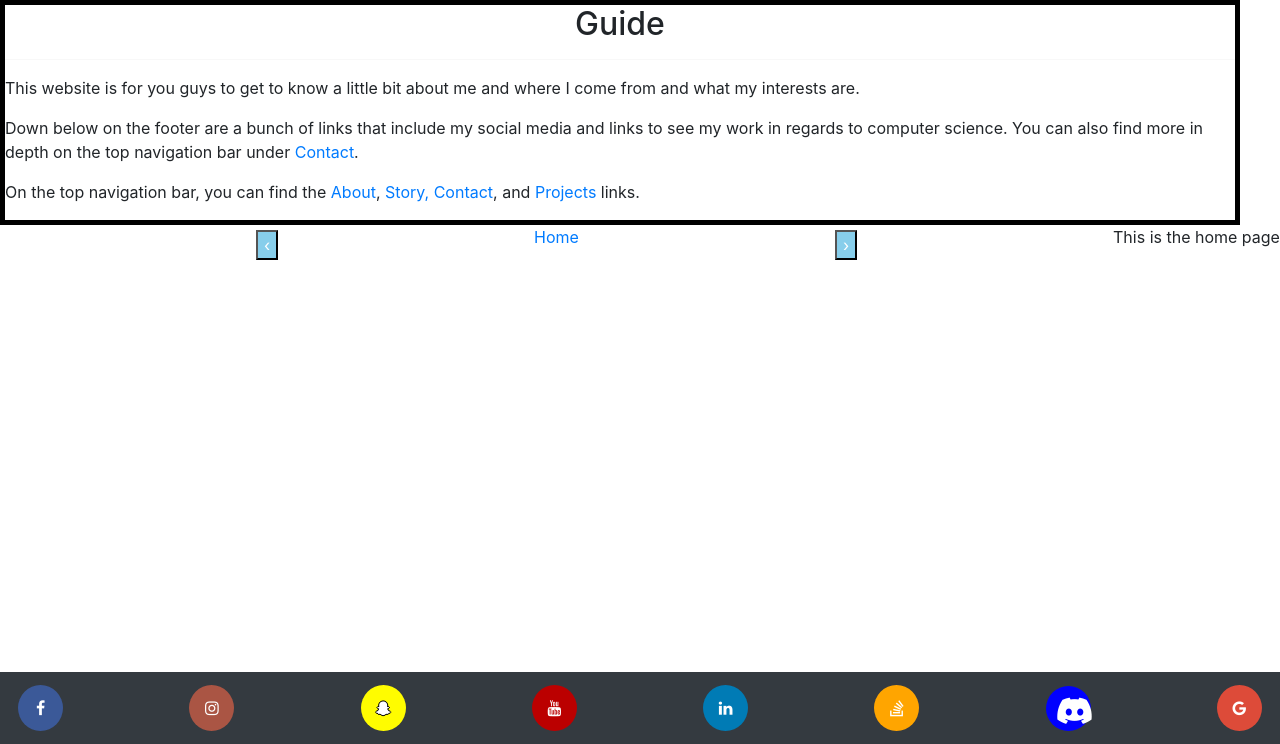
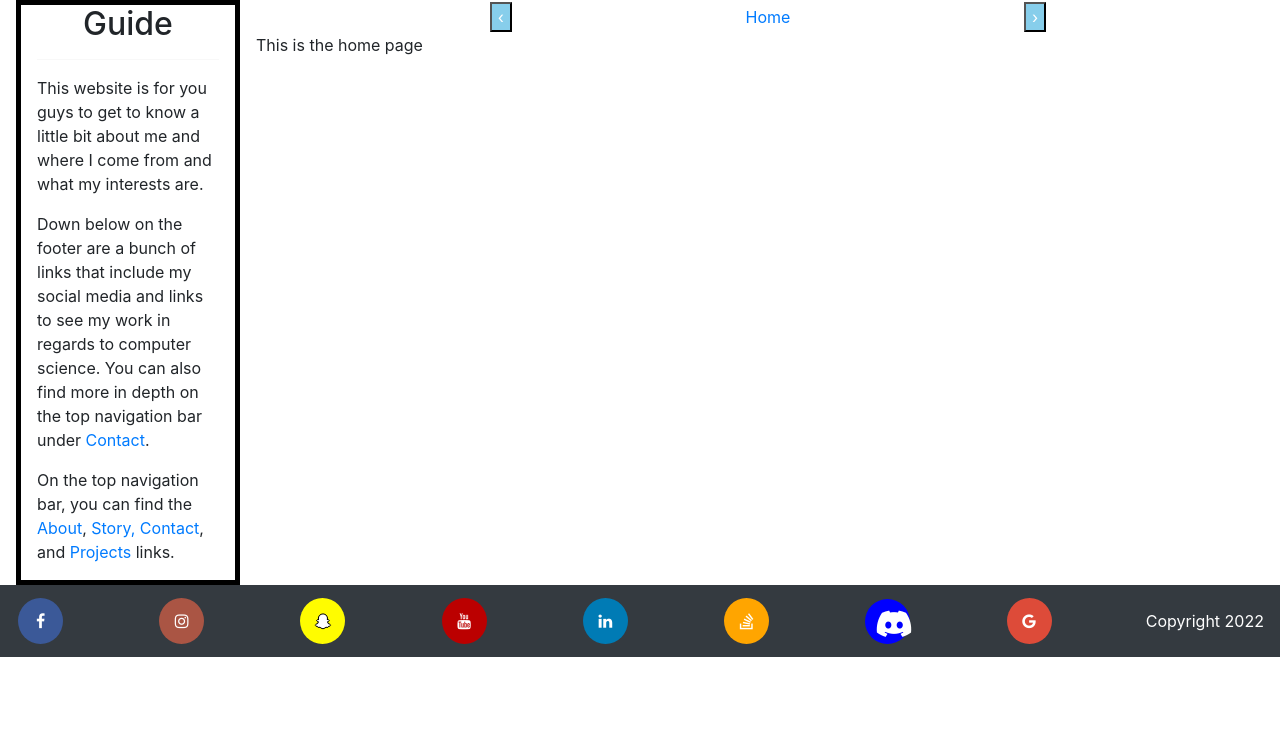
Before and after one commit to viveroa2291/adanvivero, a PHP site: page / in a window 1280 px wide. Shown: the part 56-800 px from the top of the page. Run offline with PHP 8.4, Linux system fonts and the light colour scheme; some libraries are stand-ins or nearby versions.

Commit message:
Update
Cleaned up a bit of each page.

```diff
--- a/CSS/home.css
+++ b/CSS/home.css
@@ -1,6 +1,24 @@
-.leftBar{
+.containers {
+  display: flex;
+  flex-direction: row;
+}
+.left-side{
+    width: 20%;
+    padding: 0 1rem;
+}
+.left-details{
     border: solid black 5px;
-    grid-area: leftPanel;
+    padding: 0 1rem;
+}
+.main-side{
+    display: flex;
+    flex-direction: column;
+    width: 80%;
+}
+.main-details {
+  display: flex;
+  flex-direction: row;
+  align-items: center;
 }
 .helloWorld{
     text-align: center;
@@ -23,11 +41,6 @@
   visibility: visible;
   width: 100%;
 }
-.description{
-    grid-area: mainPanel;
-    display: flex;
-    flex-direction: row;
-}
 #next-area, #previous-area {
     margin: auto;
 }
@@ -42,69 +55,3 @@
 #header{
     text-align: center;
 }
-.mainBody{
-    display: grid;
-    grid-template-areas:
-    'leftPanel mainPanel mainPanel mainPanel mainPanel';
-   grid-gap: 10px;
-}
-.fa {
-    padding: 15px;
-    font-size: 30px;
-    width: 45px;
-    text-align: center;
-    text-decoration: none;
-    margin: 5px 2px;
-    border-radius: 50%;
-  }
-.fa:hover {
-    opacity: 0.9;
-}
-.fa-facebook {
-    background: #3B5998;
-    color: white;
-  }
-.fa-instagram {
-    background: #AA5544;
-    color: white;
-  }
-.fa-snapchat-ghost {
-    background: #fffc00;
-    color: white;
-    text-shadow: -1px 0 black, 0 1px black, 1px 0 black, 0 -1px black;
-  }
-.fa-youtube {
-    background: #bb0000;
-    color: white;
-  }
-.fa-linkedin {
-    background: #007bb5;
-    color: white;
-  }
-.fa-stack-overflow {
-    background: orange;
-    color:white;
-  }
-.fa-discord{
-    background: blue;
-    color: white;
-  }
-.fa-google {
-    background: #dd4b39;
-    color: white;
-  }
-#footer{
-    position: fixed;
-    bottom: 0;
-    width: 100%;
-  }
-.fab {
-    padding: 10px;
-    font-size: 30px;
-    width: 45px;
-    height: 45px;
-    text-align: center;
-    text-decoration: none;
-    margin: 5px 2px;
-    border-radius: 50%;
-  }
--- /dev/null
+++ b/CSS/styles.css
@@ -0,0 +1,63 @@
+.fa {
+    padding: 15px;
+    font-size: 30px;
+    width: 45px;
+    text-align: center;
+    text-decoration: none;
+    margin: 5px 2px;
+    border-radius: 50%;
+  }
+.fa:hover {
+    opacity: 0.9;
+}
+.fa-facebook {
+    background: #3B5998;
+    color: white;
+  }
+.fa-instagram {
+    background: #AA5544;
+    color: white;
+  }
+.fa-snapchat-ghost {
+    background: #fffc00;
+    color: white;
+    text-shadow: -1px 0 black, 0 1px black, 1px 0 black, 0 -1px black;
+  }
+.fa-youtube {
+    background: #bb0000;
+    color: white;
+  }
+.fa-linkedin {
+    background: #007bb5;
+    color: white;
+  }
+.fa-stack-overflow {
+    background: orange;
+    color:white;
+  }
+.fa-discord{
+    background: blue;
+    color: white;
+  }
+.fa-google {
+    background: #dd4b39;
+    color: white;
+  }
+.fab {
+    padding: 10px;
+    font-size: 30px;
+    width: 45px;
+    height: 45px;
+    text-align: center;
+    text-decoration: none;
+    margin: 5px 2px;
+    border-radius: 50%;
+  }
+  .bottom-footer {
+    position: fixed;
+    bottom: 0;
+   /* width: 100%; */
+    text-align: center;
+    padding: .5rem 1rem;
+    color: white;
+}
--- a/index.html
+++ b/index.html
@@ -8,11 +8,13 @@
     <link rel="stylesheet" href="bootstrap.bundle.min.js/bootstrap.bundle.js">
     <link rel="stylesheet" href="CSS/bootstrap.min.css">
     <link rel="stylesheet" href="CSS/home.css">
+    <link rel="stylesheet" href="CSS/styles.css">
     <link rel="stylesheet" href="https://maxcdn.bootstrapcdn.com/bootstrap/4.0.0/css/bootstrap.min.css" integrity="sha384-Gn5384xqQ1aoWXA+058RXPxPg6fy4IWvTNh0E263XmFcJlSAwiGgFAW/dAiS6JXm" crossorigin="anonymous">
     <link rel="stylesheet" href="https://use.fontawesome.com/releases/v5.8.1/css/all.css" integrity="sha384-50oBUHEmvpQ+1lW4y57PTFmhCaXp0ML5d60M1M7uH2+nqUivzIebhndOJK28anvf" crossorigin="anonymous"> <!--Works with all of the fa, fab, and fas classes. -->
     <link rel="stylesheet" href="https://cdnjs.cloudflare.com/ajax/libs/font-awesome/4.7.0/css/font-awesome.min.css"> <!--Works for all of the fa classes NOT Discord or the Phone Icon-->
 </head>
 <body>
+    <header>
         <nav class="navbar navbar-expand-lg navbar-dark bg-dark">
             <div class="container-fluid">
                 <a class="navbar-brand text-white" href="index.html" >Home</a>
@@ -27,8 +29,11 @@
                 </div>
             </div>
         </nav>
-    <section class="mainBody">
-        <div class="leftBar">
+    </header>
+    <main>
+        <div class="containers">
+            <section class="left-side">
+                        <div class="left-details">
                             <h2 class="helloWorld">Guide</h2>
                             <hr></hr>
                             <p>This website is for you guys to get to know a little bit about me and where I come from and what my interests are. </p>
@@ -36,16 +41,22 @@
                             <p>On the top navigation bar, you can find the <a href="about.html" class="home-links">About</a>, <a href="story.html" class="home-links">Story, </a> <a href="contact.html" class="home-links">Contact</a>, and <a href="projects.html" class="home-links">Projects</a> links.</p>
                         </div>
             </section>
-    <section class="description">
-        <div id="previous-area"><button id="previous-button">&#8249;</button> </div>
+            <section class="main-side">
+                <div class="main-details">
+                    <div id="previous-area">
+                        <button id="previous-button">&#8249;</button>
+                    </div>
                         <a href="" id="header"></a>
                         <hr>
-            <div id="next-area"><button id="next-button">&#8250;</button></div>
+                    <div id="next-area">
+                        <button id="next-button">&#8250;</button>
                     </div>
-    <p id="descriptionBody">This is the description</p>
+                </div>
+                    <p id="descriptionBody"></p>
             </section>
         </div>
-    <nav class="navbar navbar-dark bg-dark" id="footer">
+    </main>
+    <footer class="navbar navbar-dark bg-dark bottom-footer">
             <a href="https://www.facebook.com/adan.vivero97/" class="fa fa-facebook"></a>
             <a href="https://www.instagram.com/adxadan/" class="fa fa-instagram"></a>
             <a href="https://www.snapchat.com/" class="fa fa-snapchat-ghost"></a>
@@ -54,7 +65,8 @@
             <i class="fa fa-stack-overflow"></i>
             <i class='fab fa-discord'></i>
             <a href="#" class="fa fa-google"></a>
-    </nav>
+            <span>Copyright <script>document.write(new Date().getFullYear());</script></span>
+    </footer>
+    <script src="home.js"></script>
 </body>
 </html>
-<script src="home.js"></script>
```
Also changed, not shown: about.html (+9 -4 lines), contact.html (+10 -5 lines), projects.html (+10 -5 lines), story.html (+10 -5 lines). Lines whose indentation alone changed are shown as unchanged.
